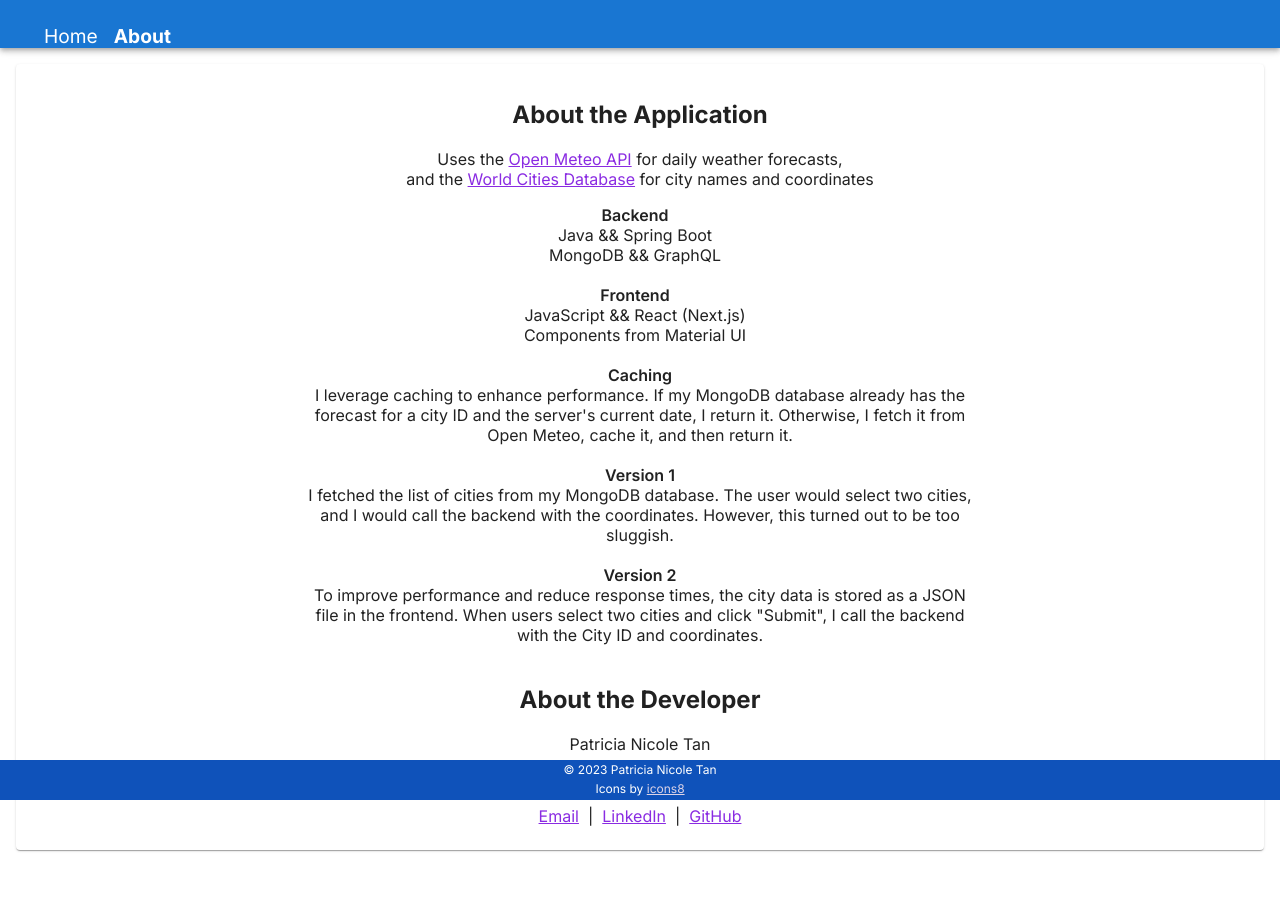
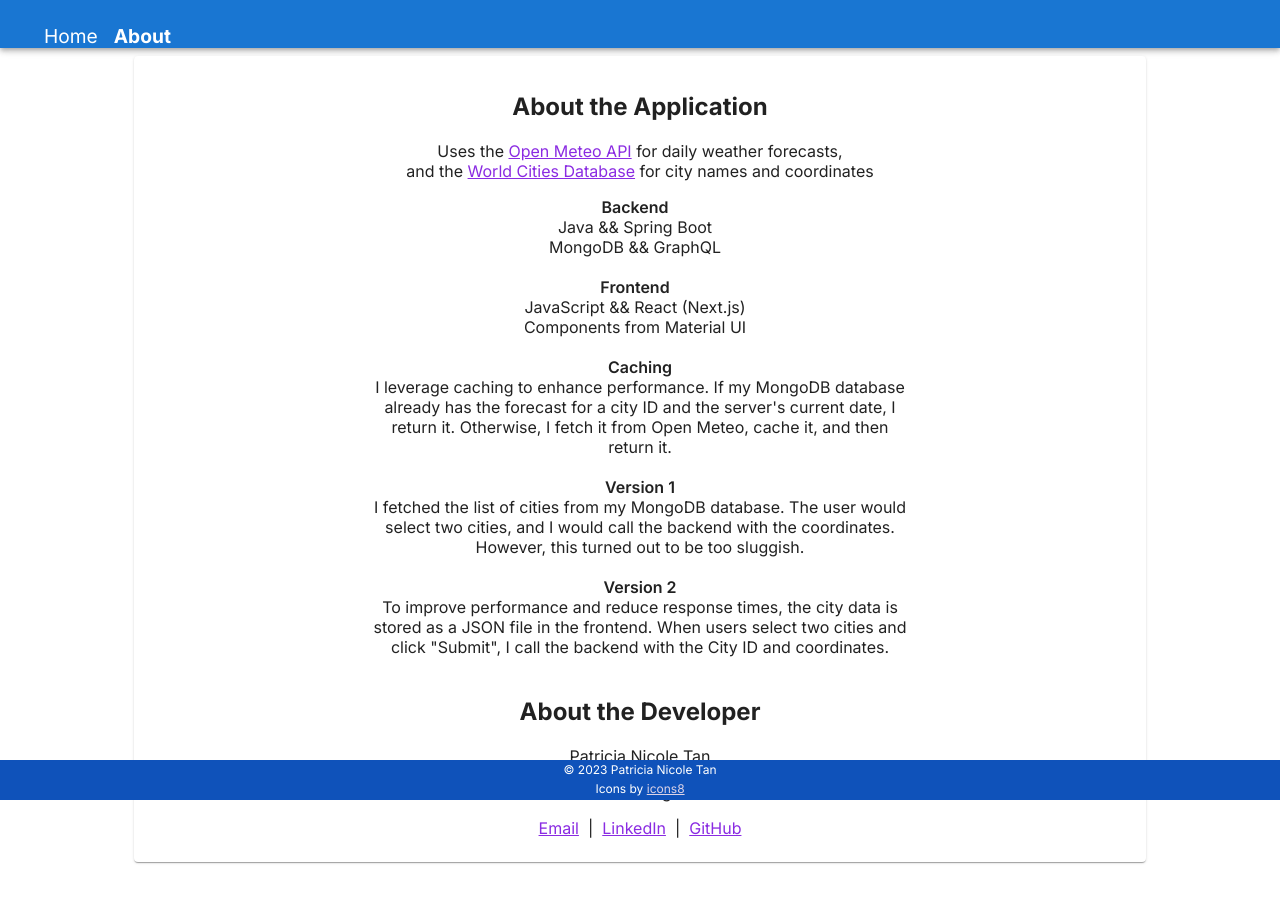
Before and after one commit to patricianicolentan/weather-together-frontend, a Next.js app: page /about in a window 1280 px wide. Shown: the top 902 px of the page. Built offline with nearby package versions, Linux system fonts and the light colour scheme.

Commit message:
Improve ui for about page card

```diff
--- a/app/about/page.tsx
+++ b/app/about/page.tsx
@@ -140,11 +140,11 @@ export default function About () {
             <Grid
               container
               direction="column"
-              sx={{ margin: 2, width: '100%' }}
+              sx={{ margin: 1, width: '100%' }}
               className="about-grid"
             >
               <center>
-                <Card sx={{ minWidth: 275, marginBottom: 5 }}>
+                <Card sx={{ minWidth: 275, maxWidth: '80%',  marginBottom: 3 }}>
                   <CardContent>
                     <h2>About the Application</h2>
                     <p>
```
